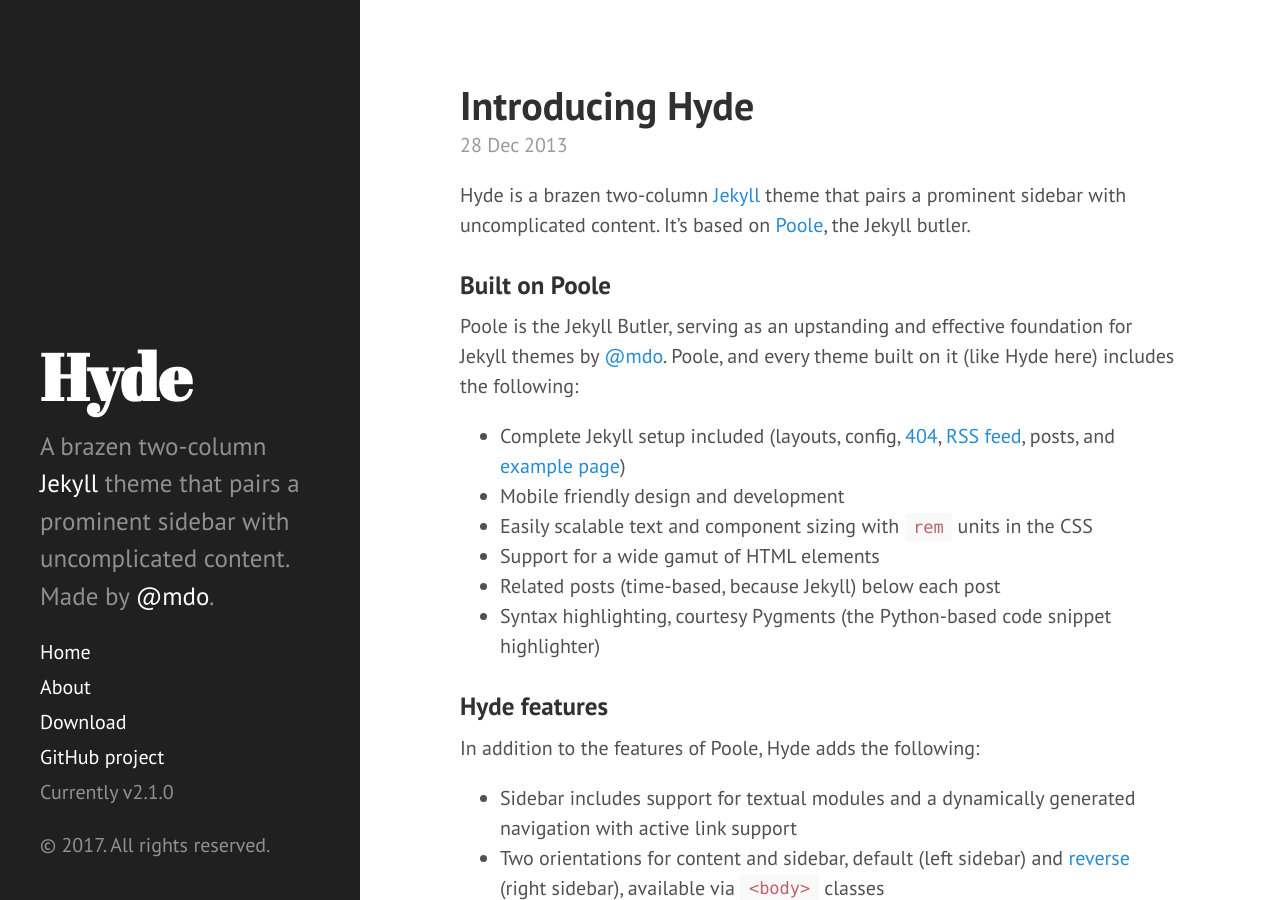
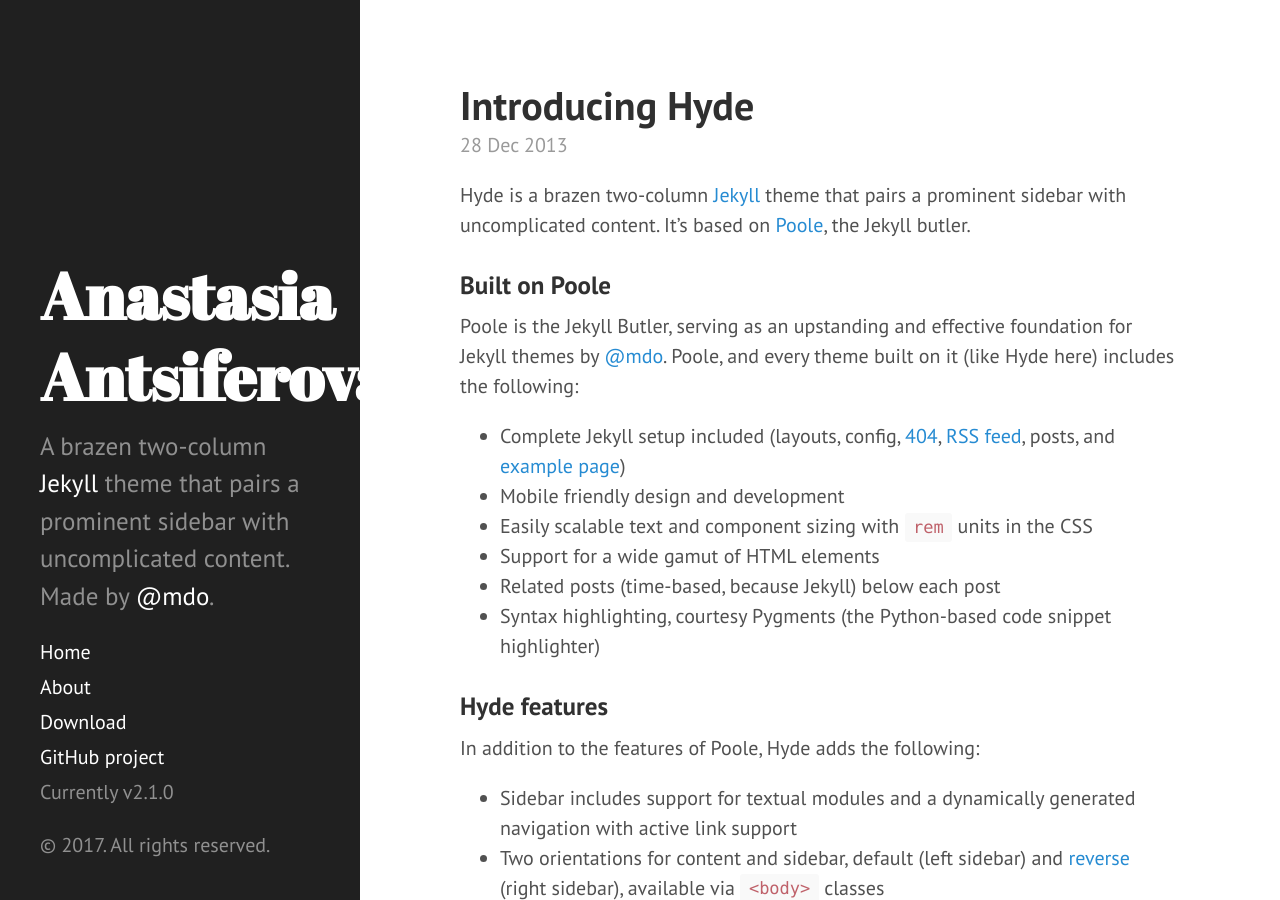
Before and after one commit to aantsiferova/aantsiferova.github.io, a Jekyll site: the page built from index.html, in a window 1280 px wide and 900 px high. Built offline with Jekyll 4.4.1, drawn with Linux system fonts in a browser that asks for light colours; the list of posts is cut into pages by our own code.

Commit message:
change highlighter

```diff
--- a/_config.yml
+++ b/_config.yml
@@ -1,19 +1,19 @@
 # Dependencies
 markdown:         kramdown
-highlighter:      pygments
+highlighter:      rouge
 
 # Permalinks
 permalink:        pretty
 
 # Setup
-title:            Hyde
+title:            Anastasia Antsiferova
 tagline:          'A Jekyll theme'
 description:      'A brazen two-column <a href="http://jekyllrb.com" target="_blank">Jekyll</a> theme that pairs a prominent sidebar with uncomplicated content. Made by <a href="https://twitter.com/mdo" target="_blank">@mdo</a>.'
 url:              http://hyde.getpoole.com
 baseurl:          /
 
 author:
-  name:           'Mark Otto'
+  name:           'Anastasia Antsiferova'
   url:            https://twitter.com/mdo
 
 paginate:         5
```
